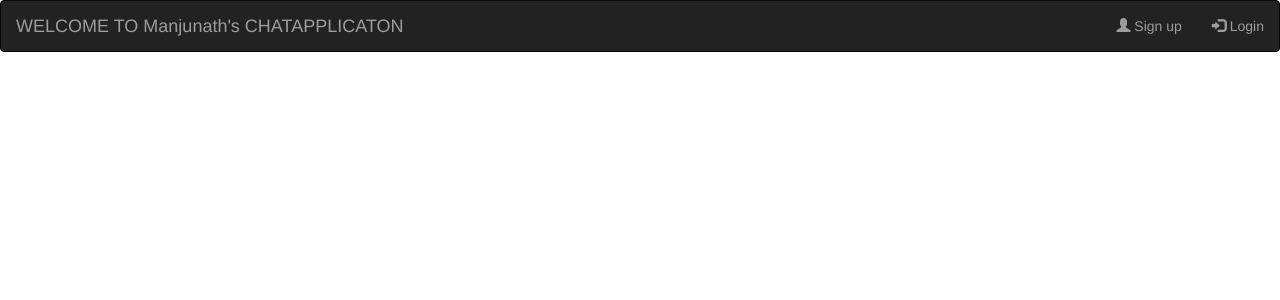
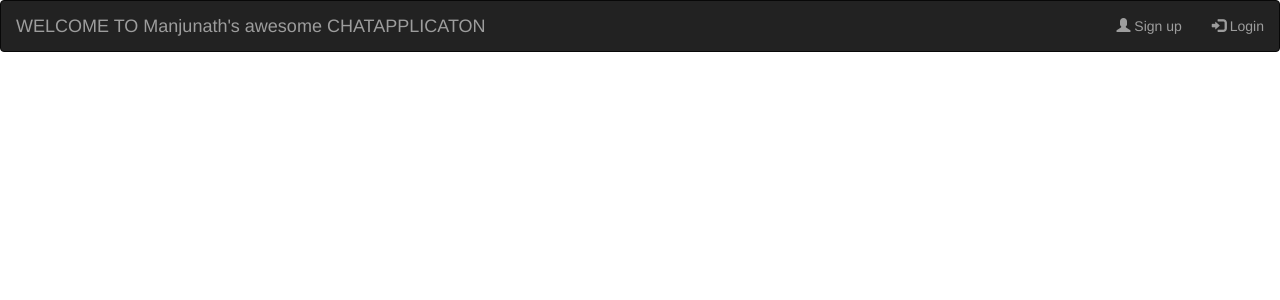
Before and after one commit to manjumugali/jenkins-codedeploy, a Django app: page / in a window 1280 px wide. Shown: the top 300 px of the page. Run offline with Django 3.2, Linux system fonts and the light colour scheme; some libraries are stand-ins or nearby versions.

Commit message:
Update base.html

```diff
--- a/Chat_App/templates/Chat_App/base.html
+++ b/Chat_App/templates/Chat_App/base.html
@@ -17,7 +17,7 @@
             </button>
 
             <div class="navbar-header">{% block header %}
-                <a class="navbar-brand" href="">WELCOME TO Manjunath's CHATAPPLICATON</a>
+                <a class="navbar-brand" href="">WELCOME TO Manjunath's awesome CHATAPPLICATON</a>
              {% endblock %}</div>
 
             <!..Items
```
